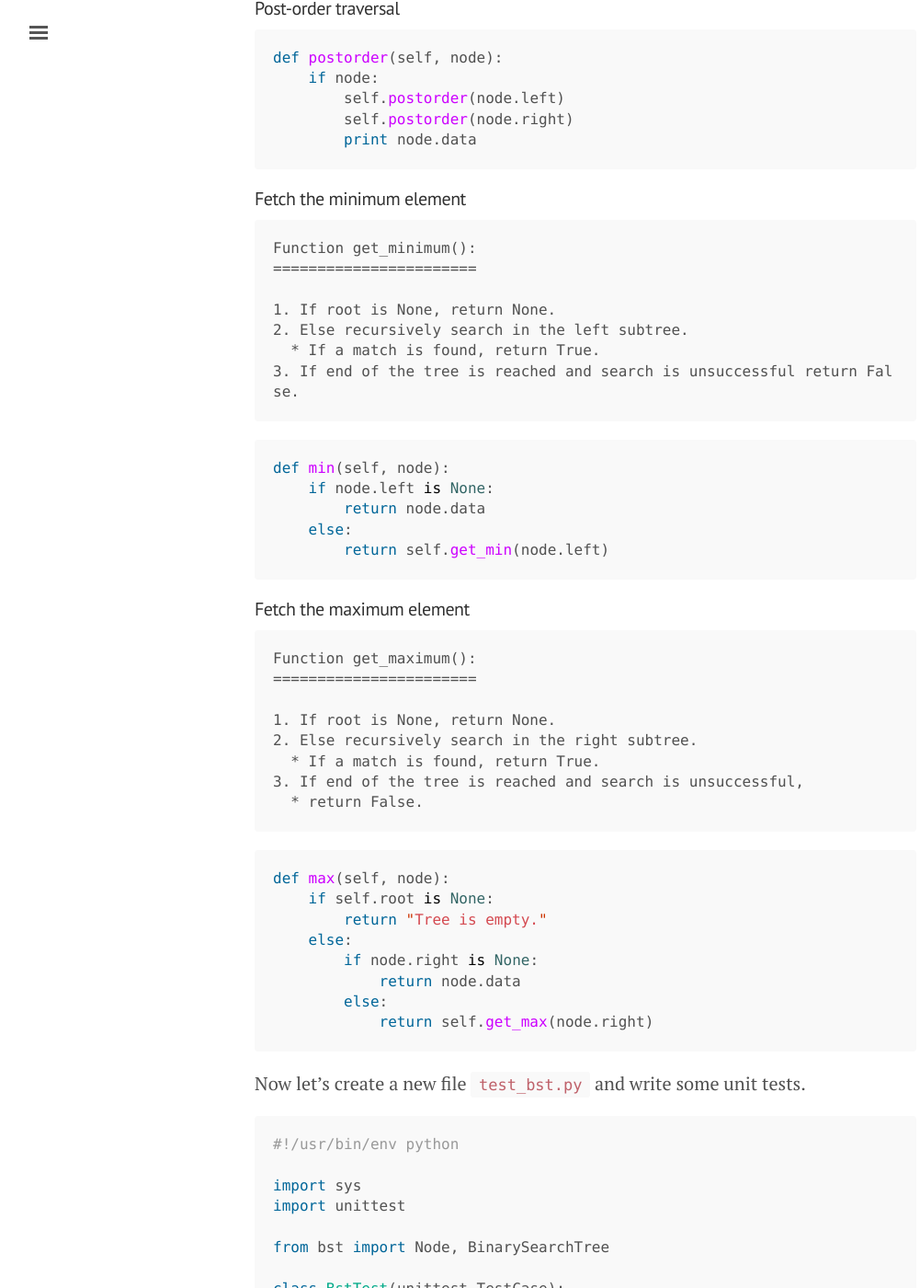
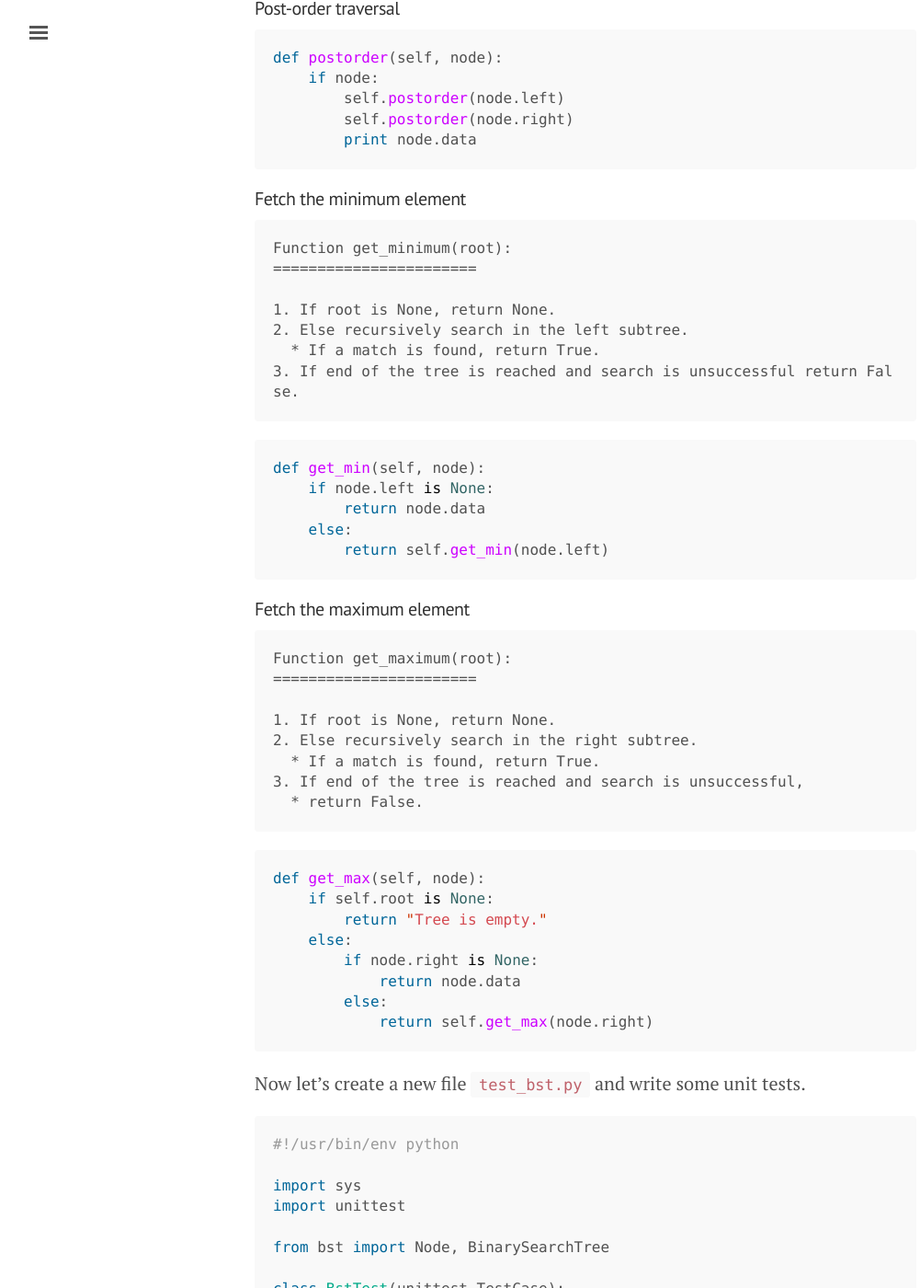
Before and after one commit to pattu777/pattu777.github.io, a Jekyll site: the page built from _posts/2016-06-01-Binary-Search-Tree-Python.md, in a window 1280 px wide and 1400 px high, scrolled down 4309 px. Shown: the whole window at 92% size, without its empty margins (3-1004 px from the left). Built offline with Jekyll 4.4.1, drawn with Linux system fonts in a browser that asks for light colours; comment, search, counter and statistics services are not loaded; some of the changed text lies outside the part shown.

Commit message:
search function changed in post

````diff
--- a/_posts/2016-06-01-Binary-Search-Tree-Python.md
+++ b/_posts/2016-06-01-Binary-Search-Tree-Python.md
@@ -3,7 +3,7 @@ layout: post
 title: Binary search tree in Python with simple unit tests.
 comments: true
 ---
-Last week I was reading an article about testing in Python.[^1] It explained about various testing frameworks available in Python(`unittest`, `py.test`, `nose` etc.) with some examples. It was a really interesting article. So In this post I will try to implement a binary search tree and write some simple unit tests using the `unittest` library in Python.
+Last week I was reading an article about testing in Python.[^1] It explained about various testing frameworks available in Python(`unittest`, `py.test`, `nose` etc.) with some examples. It was a really interesting article. So in this post I will try to implement a binary search tree and write some simple unit tests using the `unittest` library in Python.
 
 ### Binary Search Tree
 > A binary search tree (BST) is a binary tree where each node has a Comparable key (and an associated value) and satisfies the restriction that the key in any node is larger than the keys in all nodes in that node's left subtree and smaller than the keys in all nodes in that node's right subtree.[^2]
@@ -178,7 +178,7 @@ def postorder(self, node):
 
 #### Fetch the minimum element
 ```
-Function get_minimum():
+Function get_minimum(root):
 =======================
 
 1. If root is None, return None.
@@ -188,7 +188,7 @@ Function get_minimum():
 ```
 
 ```python
-def min(self, node):
+def get_min(self, node):
     if node.left is None:
         return node.data
     else:
@@ -197,7 +197,7 @@ def min(self, node):
 
 #### Fetch the maximum element
 ```
-Function get_maximum():
+Function get_maximum(root):
 =======================
 
 1. If root is None, return None.
@@ -208,7 +208,7 @@ Function get_maximum():
 ```
 
 ```python
-def max(self, node):
+def get_max(self, node):
     if self.root is None:
         return "Tree is empty."
     else:
````
Also changed, not shown: other parts of _posts/2016-06-01-Binary-Search-Tree-Python.md (+3 -3 lines).
